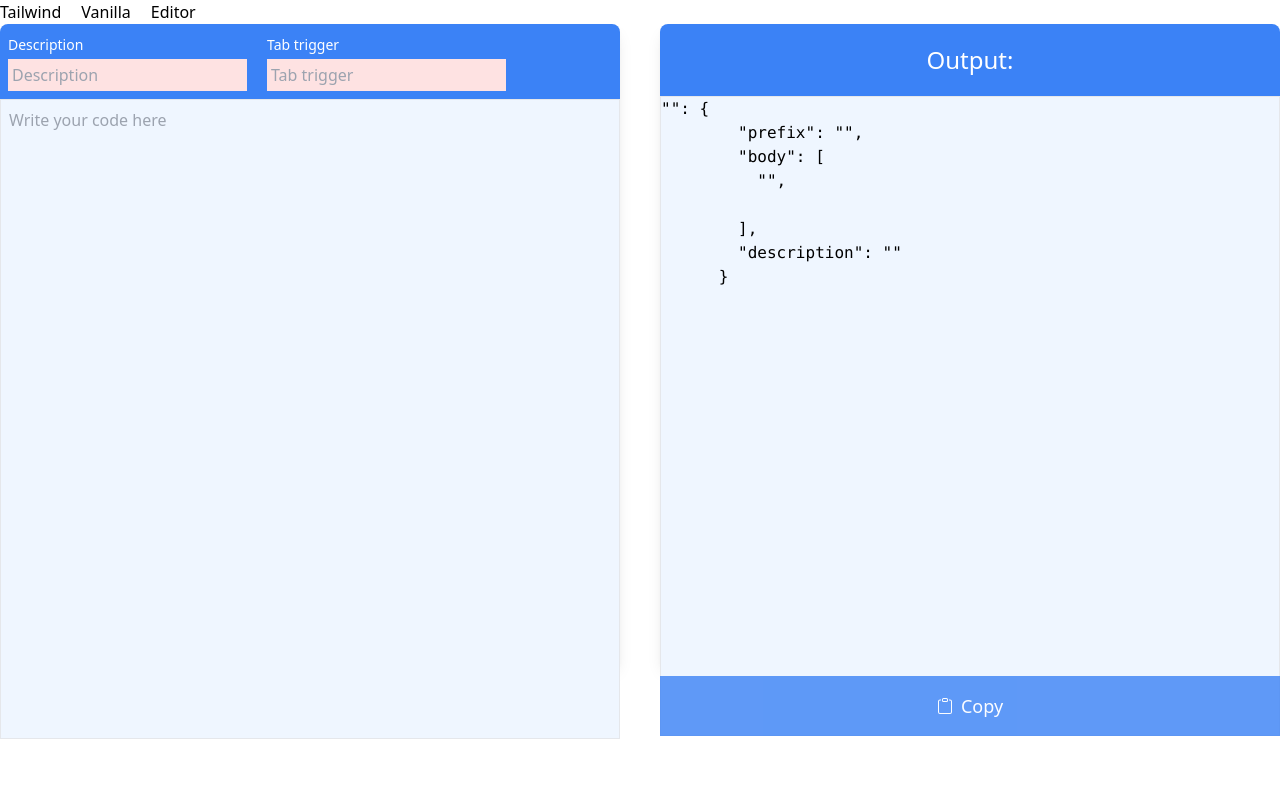
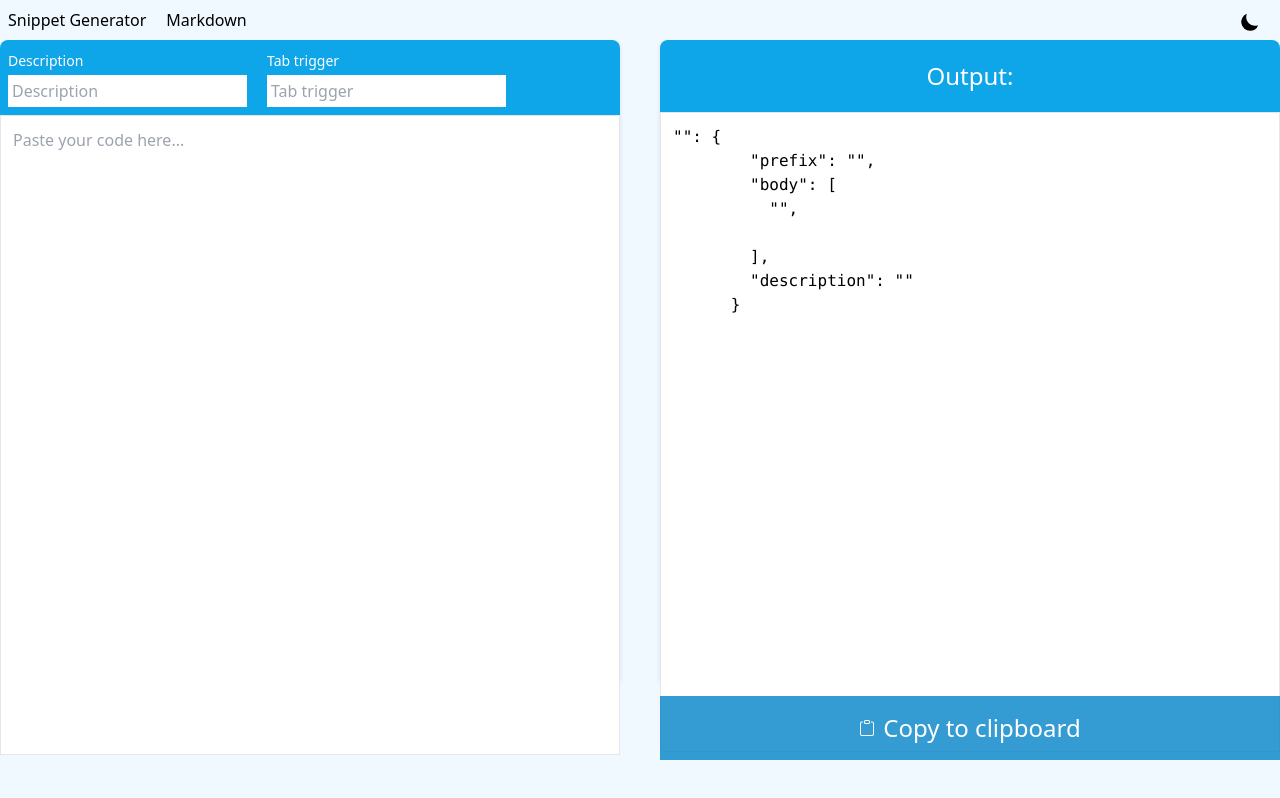
Before and after one commit to oskvr/snippet-generator-app, a Next.js app: page / in a window 1280 px wide. Built offline with nearby package versions, Linux system fonts and the light colour scheme.

Commit message:
Added dark mode  - "Copy to clipboard" could be improved. Covers bottom text.

```diff
--- a/components/CopyButton.js
+++ b/components/CopyButton.js
@@ -5,10 +5,10 @@ export default function CopyButton({ isCopied, setIsCopied, textToCopy }) {
   }
 
   const baseClass =
-    "absolute bottom-0 text-lg w-full flex items-center justify-center gap-2 text-white p-4 opacity-80 hover:opacity-100 transition ";
+    "absolute -bottom-20 text-2xl w-full flex items-center justify-center gap-2 text-white p-4 bg-opacity-80 hover:bg-opacity-100 transition focus:outline-none ";
   function CopiedButton() {
     return (
-      <button onClick={copyToClipboard} className={baseClass + "bg-green-500"}>
+      <button onClick={copyToClipboard} className={baseClass + "bg-green-600"}>
         <svg
           xmlns="http://www.w3.org/2000/svg"
           width="16"
@@ -30,7 +30,10 @@ export default function CopyButton({ isCopied, setIsCopied, textToCopy }) {
   }
   function NotCopiedButton() {
     return (
-      <button onClick={copyToClipboard} className={baseClass + "bg-blue-500"}>
+      <button
+        onClick={copyToClipboard}
+        className={baseClass + "bg-primary-600 dark:bg-primary-dark-600"}
+      >
         <svg
           xmlns="http://www.w3.org/2000/svg"
           width="16"
@@ -42,7 +45,7 @@ export default function CopyButton({ isCopied, setIsCopied, textToCopy }) {
           <path d="M4 1.5H3a2 2 0 0 0-2 2V14a2 2 0 0 0 2 2h10a2 2 0 0 0 2-2V3.5a2 2 0 0 0-2-2h-1v1h1a1 1 0 0 1 1 1V14a1 1 0 0 1-1 1H3a1 1 0 0 1-1-1V3.5a1 1 0 0 1 1-1h1v-1z" />
           <path d="M9.5 1a.5.5 0 0 1 .5.5v1a.5.5 0 0 1-.5.5h-3a.5.5 0 0 1-.5-.5v-1a.5.5 0 0 1 .5-.5h3zm-3-1A1.5 1.5 0 0 0 5 1.5v1A1.5 1.5 0 0 0 6.5 4h3A1.5 1.5 0 0 0 11 2.5v-1A1.5 1.5 0 0 0 9.5 0h-3z" />
         </svg>
-        Copy
+        Copy to clipboard
       </button>
     );
   }
--- a/components/TextInput.js
+++ b/components/TextInput.js
@@ -3,17 +3,18 @@ import { useRef } from "react";
 export default function TextInput({ onChange, placeholder }) {
   const ref = useRef("");
   const className = () => {
-    const defaultClass = "p-1 focus:outline-none focus:ring-2";
+    const baseClass =
+      "p-1 focus:outline-none focus:ring-2 dark:bg-gray-800 dark:text-gray-200";
     if (!ref.current.value) {
-      return "bg-red-100 border-red-500 " + defaultClass;
+      return " " + baseClass;
     }
-    return defaultClass;
+    return baseClass;
   };
 
   return (
     <div class="inline-flex">
       <label className="flex flex-col gap-1">
-        <span class="text-sm text-white">{placeholder}</span>
+        <span class="text-sm text-white ">{placeholder}</span>
         <input
           type="text"
           ref={ref}
--- a/pages/_app.js
+++ b/pages/_app.js
@@ -1,21 +1,53 @@
 import "../styles/globals.css";
 import Link from "next/link";
+import { useState } from "react";
 function MyApp({ Component, pageProps }) {
+  const [darkMode, setDarkMode] = useState(false);
   return (
-    <>
-      <header className="space-x-5">
+    <body className={darkMode && "dark"}>
+      <button
+        className="absolute top-3 right-5 focus:outline-none"
+        onClick={() => setDarkMode(!darkMode)}
+      >
+        {darkMode ? (
+          <svg
+            xmlns="http://www.w3.org/2000/svg"
+            width="20"
+            height="20"
+            fill="yellow"
+            class="bi bi-brightness-high-fill"
+            viewBox="0 0 16 16"
+          >
+            <path d="M12 8a4 4 0 1 1-8 0 4 4 0 0 1 8 0zM8 0a.5.5 0 0 1 .5.5v2a.5.5 0 0 1-1 0v-2A.5.5 0 0 1 8 0zm0 13a.5.5 0 0 1 .5.5v2a.5.5 0 0 1-1 0v-2A.5.5 0 0 1 8 13zm8-5a.5.5 0 0 1-.5.5h-2a.5.5 0 0 1 0-1h2a.5.5 0 0 1 .5.5zM3 8a.5.5 0 0 1-.5.5h-2a.5.5 0 0 1 0-1h2A.5.5 0 0 1 3 8zm10.657-5.657a.5.5 0 0 1 0 .707l-1.414 1.415a.5.5 0 1 1-.707-.708l1.414-1.414a.5.5 0 0 1 .707 0zm-9.193 9.193a.5.5 0 0 1 0 .707L3.05 13.657a.5.5 0 0 1-.707-.707l1.414-1.414a.5.5 0 0 1 .707 0zm9.193 2.121a.5.5 0 0 1-.707 0l-1.414-1.414a.5.5 0 0 1 .707-.707l1.414 1.414a.5.5 0 0 1 0 .707zM4.464 4.465a.5.5 0 0 1-.707 0L2.343 3.05a.5.5 0 1 1 .707-.707l1.414 1.414a.5.5 0 0 1 0 .708z" />
+          </svg>
+        ) : (
+          <svg
+            xmlns="http://www.w3.org/2000/svg"
+            width="20"
+            height="20"
+            fill="currentColor"
+            class="bi bi-moon"
+            viewBox="0 0 16 16"
+          >
+            <path
+              fill-rule="evenodd"
+              d="M14.53 10.53a7 7 0 0 1-9.058-9.058A7.003 7.003 0 0 0 8 15a7.002 7.002 0 0 0 6.53-4.47z"
+            />
+          </svg>
+        )}
+      </button>
+      <div className="min-h-screen bg-primary-50 dark:bg-gray-900">
+        <header className="space-x-5 dark:text-gray-200 p-2">
           <Link href="/">
-          <a>Tailwind</a>
-        </Link>
-        <Link href="/vanilla">
-          <a>Vanilla</a>
+            <a>Snippet Generator</a>
           </Link>
           <Link href="/editor">
-          <a>Editor</a>
+            <a>Markdown</a>
           </Link>
         </header>
         <Component {...pageProps} />
-    </>
+      </div>
+    </body>
   );
 }
 
--- a/pages/editor.js
+++ b/pages/editor.js
@@ -47,7 +47,7 @@ export default function Editor() {
       </Head>
       <main className="p-5">
         <h1 class="text-5xl font-medium p-5">Shitty Markdown Editor</h1>
-        <div className="grid grid-cols-auto-fit gap-4">
+        <div className="grid grid-cols-auto-300 gap-4">
           <section className="h-80vh">
             <textarea
               name=""
@@ -60,11 +60,11 @@ export default function Editor() {
             <article
               name=""
               id=""
-              className="border-2 w-full h-full overflow-auto break-words"
+              className="border-2 w-full h-full overflow-auto break-words bg-white"
             >
               {words.map((word) => {
-                const temp = parse(word);
-                return <span className={temp.class}>{temp.word} </span>;
+                const parsed = parse(word);
+                return <span className={parsed.class}>{parsed.word} </span>;
               })}
             </article>
           </section>
--- a/pages/index.js
+++ b/pages/index.js
@@ -47,8 +47,8 @@ export default function Home() {
         <link rel="icon" href="/favicon.ico" />
       </Head>
       <main className="grid grid-cols-1 md:grid-cols-auto-300 gap-10">
-        <section class="h-80vh shadow-lg">
-          <div className="bg-blue-500 rounded-t-lg p-2 space-x-5">
+        <section class="h-80vh shadow-md">
+          <div className="dark:bg-primary-dark-600 bg-primary-500 rounded-t-lg p-2 space-x-5">
             <TextInput
               onChange={(e) => setDescription(e.target.value)}
               placeholder="Description"
@@ -59,29 +59,31 @@ export default function Home() {
             />
           </div>
           <textarea
-            className="bg-blue-50 p-2 w-full h-full focus:outline-none border"
+            className="dark:bg-gray-800 dark:text-gray-300 p-3 w-full h-full focus:outline-none border dark:border-gray-800"
             rows="40"
             cols="50"
             onChange={(e) => setBody(e.target.value)}
             onKeyDown={handleKeyDown}
-            placeholder="Write your code here"
+            placeholder="Paste your code here..."
             style={{ resize: "none" }}
           ></textarea>
         </section>
-        <section class="h-80vh shadow-lg">
-          <header className="p-5 bg-blue-500 rounded-t-lg">
-            <h3 className="text-white text-2xl text-center">Output:</h3>
+        <section class="h-80vh shadow-md relative">
+          <header className="p-5 dark:bg-primary-dark-600 bg-primary-500 rounded-t-lg">
+            <h3 className="text-white dark:text-gray-300 text-2xl text-center">
+              Output:
+            </h3>
           </header>
-          <div className="relative group h-full w-full overflow-auto whitespace-pre-wrap">
-            <CopyButton
-              isCopied={isCopied}
-              setIsCopied={setIsCopied}
-              textToCopy={generatedCode}
-            />
-            <pre className="bg-blue-50 whitespace-pre-wrap h-full w-full border">
+          <div className="relative dark:bg-gray-800 dark:text-gray-300 bg-white  group h-full w-full overflow-auto whitespace-pre-wrap">
+            <pre className=" whitespace-pre-wrap h-full w-full border dark:border-gray-800 p-3">
               {generatedCode}
             </pre>
           </div>
+          <CopyButton
+            isCopied={isCopied}
+            setIsCopied={setIsCopied}
+            textToCopy={generatedCode}
+          />
         </section>
       </main>
     </div>
--- a/pages/vanilla.js
+++ /dev/null
@@ -1,93 +0,0 @@
-import Head from "next/head";
-import { useEffect, useState } from "react";
-
-export default function Vanilla() {
-  const [tabTrigger, setTabTrigger] = useState("");
-  const [description, setDescription] = useState("");
-  const [body, setBody] = useState("");
-  const [generatedCode, setGeneratedCode] = useState("");
-  const [isCopied, setIsCopied] = useState(false);
-  const bodyArray = body.split("\n").map((line) => `"${line}", \n`);
-  useEffect(() => {
-    setGeneratedCode(
-      `"${description}": {
-        "prefix": "${tabTrigger}",
-        "body": [
-          ${bodyArray
-            .map((line, index) => {
-              if (index === 0) {
-                return line;
-              } else {
-                return " ".repeat(10) + line;
-              }
-            })
-            .join("")}
-        ],
-        "description": "${description}"
-      }`
-    );
-  }, [tabTrigger, description, body, bodyArray]);
-  function copyToClipboard() {
-    navigator.clipboard.writeText(generatedCode);
-    console.log("copied");
-    setIsCopied(true);
-  }
-  return (
-    <div>
-      <Head>
-        <title>Snippet Generator App</title>
-        <link rel="icon" href="/favicon.ico" />
-      </Head>
-      <main>
-        <section>
-          <div>
-            <input
-              type="text"
-              value={description}
-              onChange={(e) => setDescription(e.target.value)}
-              placeholder="Description"
-            />
-            <input
-              type="text"
-              value={tabTrigger}
-              onChange={(e) => setTabTrigger(e.target.value)}
-              placeholder="Tab trigger"
-            />
-          </div>
-          <textarea
-            value={body}
-            rows="40"
-            cols="50"
-            onChange={(e) => setBody(e.target.value)}
-            onKeyDown={handleKeyDown}
-          ></textarea>
-        </section>
-        <section>
-          <header>
-            <h3>Output:</h3>
-          </header>
-          <div>
-            <div>
-              <button onClick={copyToClipboard}>
-                {isCopied ? "Copied" : "Copy snippet"}
-              </button>
-            </div>
-            <button>COPY</button>
-            <div>
-              <pre>{generatedCode}</pre>
-            </div>
-          </div>
-        </section>
-      </main>
-    </div>
-  );
-  function handleKeyDown(e) {
-    if (e.ctrlKey && e.key === "i") {
-      const selectionStart = e.target.selectionStart;
-      const selectionEnd = e.target.selectionEnd;
-      const firstHalf = body.substr(0, selectionStart);
-      const secondHalf = body.substr(selectionEnd, body.length);
-      setBody(firstHalf + `\${1:example}` + secondHalf);
-    }
-  }
-}
--- a/tailwind.config.js
+++ b/tailwind.config.js
@@ -1,6 +1,8 @@
+const colors = require("tailwindcss/colors");
+
 module.exports = {
   purge: ["./pages/**/*.{js,ts,jsx,tsx}", "./components/**/*.{js,ts,jsx,tsx}"],
-  darkMode: false, // or 'media' or 'class'
+  darkMode: "class", // or 'media' or 'class'
   theme: {
     extend: {
       gridTemplateColumns: {
@@ -8,6 +10,10 @@ module.exports = {
       },
       height: {
         "80vh": "80vh",
+      },
+      colors: {
+        primary: colors.lightBlue,
+        "primary-dark": colors.cyan,
       },
     },
   },
```
Lines whose indentation alone changed are shown as unchanged.
